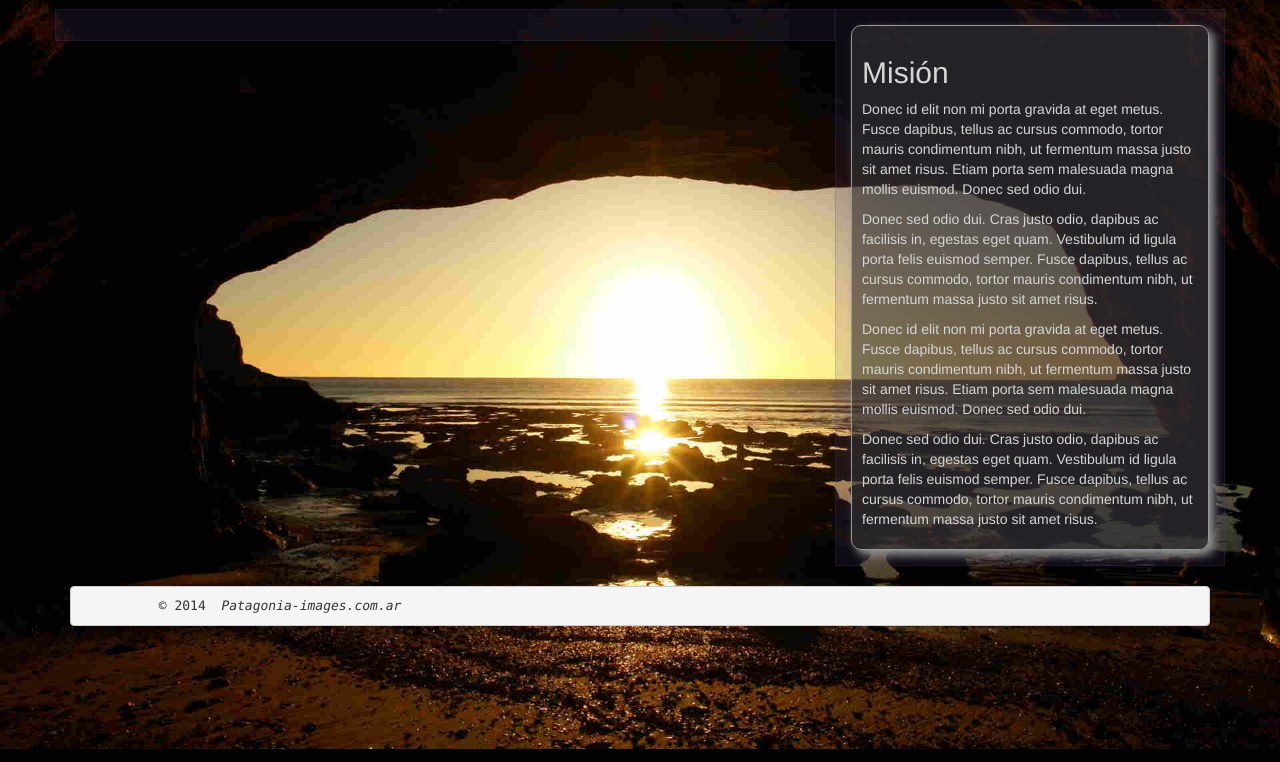
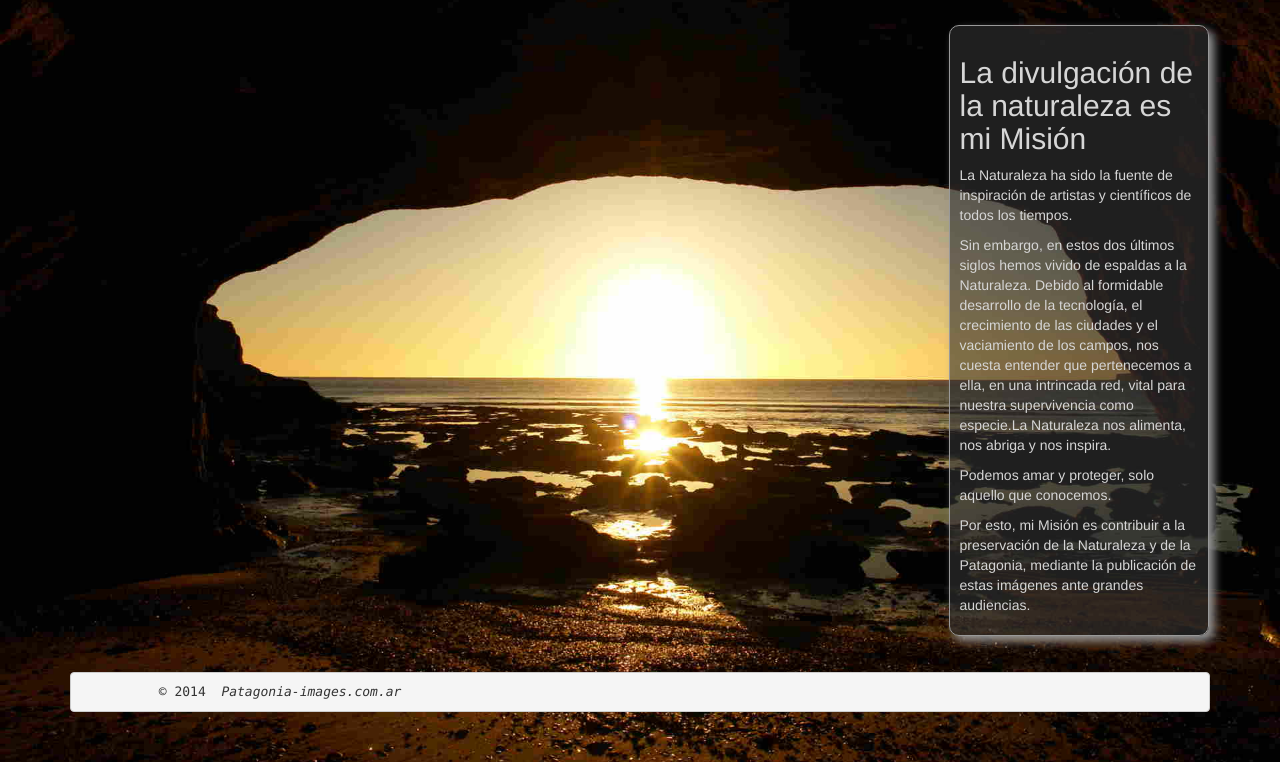
Before and after one commit to librebits/Patagonia-Images-Gallery, a PHP site: page /mision.php in a window 1280 px wide. Shown: the part 51-813 px from the top of the page. Run offline with PHP 8.4, Linux system fonts and the light colour scheme.

Commit message:
+- css & grid debug

```diff
--- a/mision.php
+++ b/mision.php
@@ -34,7 +34,19 @@
         background-size: cover;
         background-repeat:no-repeatdisplay: compact;
       }
+
+      [class*="col-"] {
+        background-color: rgba(86, 61, 124, 0.0);
+        border: 1px solid rgba(86, 61, 124, 0.0);
+        padding-bottom: 15px;
+        padding-top: 15px;
+      }
+
+
+
       div#content {
+
+
         color: #D6D6D6;
         width: 100%;
         margin: 0 auto;
@@ -61,14 +73,14 @@
 	    <section class="container">
 
 	      <div class="row">
-		<div class="col-md-8"></div>
-		<div class="col-md-4">
+		<div class="col-md-9"></div>
+		<div class="col-md-3">
 		  <div id="content">
-		    <h2>Misión</h2>
-           <p>Donec id elit non mi porta gravida at eget metus. Fusce dapibus, tellus ac cursus commodo, tortor mauris condimentum nibh, ut fermentum massa justo sit amet risus. Etiam porta sem malesuada magna mollis euismod. Donec sed odio dui.  </p>
-	    <p>Donec sed odio dui. Cras justo odio, dapibus ac facilisis in, egestas eget quam. Vestibulum id ligula porta felis euismod semper. Fusce dapibus, tellus ac cursus commodo, tortor mauris condimentum nibh, ut fermentum massa justo sit amet risus.</p>
-	     <p>Donec id elit non mi porta gravida at eget metus. Fusce dapibus, tellus ac cursus commodo, tortor mauris condimentum nibh, ut fermentum massa justo sit amet risus. Etiam porta sem malesuada magna mollis euismod. Donec sed odio dui.  </p>
-	     <p>Donec sed odio dui. Cras justo odio, dapibus ac facilisis in, egestas eget quam. Vestibulum id ligula porta felis euismod semper. Fusce dapibus, tellus ac cursus commodo, tortor mauris condimentum nibh, ut fermentum massa justo sit amet risus.</p>
+		    <h2>La divulgación de la naturaleza es mi Misión</h2>
+           <p>La Naturaleza ha sido la fuente de inspiración de artistas y científicos de todos los tiempos.</p>
+           <p>Sin embargo, en estos dos últimos siglos hemos vivido de espaldas a la Naturaleza. Debido al formidable desarrollo de la tecnología, el crecimiento de las ciudades y el vaciamiento de los campos, nos cuesta entender que pertenecemos a ella, en una intrincada red, vital para nuestra supervivencia como especie.La Naturaleza nos alimenta, nos abriga y nos inspira. </p>
+	   <p>Podemos amar y proteger, solo aquello que conocemos.</p>
+	   <p>Por esto, mi Misión es contribuir a la preservación de la Naturaleza y de la Patagonia, mediante la publicación  de estas imágenes ante grandes audiencias.</p>
 	          </div>
 		</div>
 	      </div>
```
